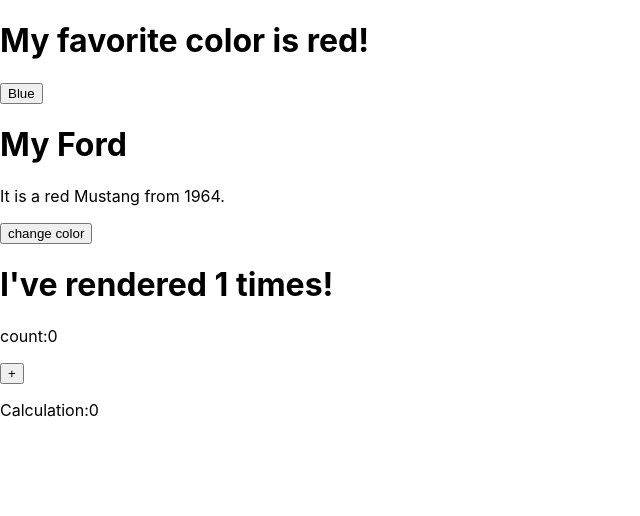
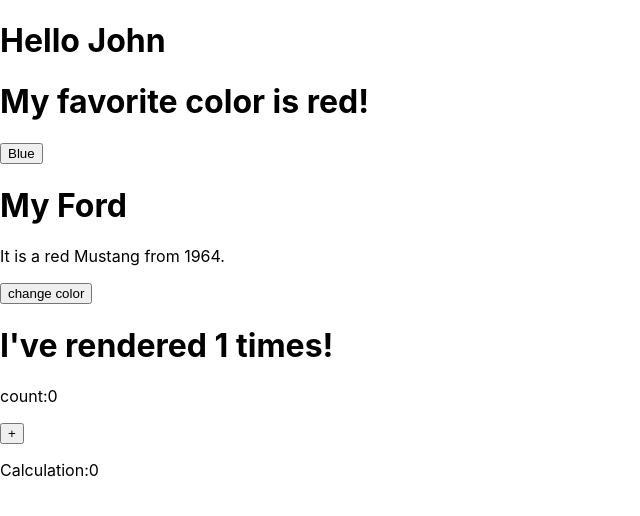
Before and after one commit to vinaysb1/react-hooks, a React (Create React App) app: page / in a window 1280 px wide. Shown: the top 516 px of the page, without its empty margins (0-640 px from the left). Built offline with nearby package versions, Linux system fonts and the light colour scheme.

Commit message:
usecontext hook example using Components 1,2,3,4

```diff
--- a/src/App.js
+++ b/src/App.js
@@ -3,10 +3,12 @@ import FavoriteColor from './FavoriteColor';
 import Car from './Car';
 import Timer from './Timer';
 import Counter from './Counter';
+import Component1 from './Component1';
 
 function App() {
   return (
     <div className="App">
+      <Component1 />
       <FavoriteColor />
       <Car />
       <Timer />
--- /dev/null
+++ b/src/Component1.js
@@ -0,0 +1,17 @@
+
+import React, { createContext } from 'react';
+import Component2 from './Component2'
+
+export const UserContext = createContext();
+
+const Component1 = () => {
+  return (
+    <div>
+<UserContext.Provider value={'John'}>
+      <Component2 />
+      </UserContext.Provider>
+    </div>
+  )
+}
+
+export default Component1
--- /dev/null
+++ b/src/Component2.js
@@ -0,0 +1,12 @@
+import React from 'react'
+import Component3 from './Component3'
+
+const Component2 = () => {
+  return (
+    <div>
+      <Component3 />
+    </div>
+  )
+}
+
+export default Component2
--- /dev/null
+++ b/src/Component3.js
@@ -0,0 +1,12 @@
+import React from 'react'
+import Component4 from './Component4'
+
+const Component3 = () => {
+  return (
+    <div>
+      <Component4 />
+    </div>
+  )
+}
+
+export default Component3
--- /dev/null
+++ b/src/Component4.js
@@ -0,0 +1,14 @@
+import React from 'react'
+import { UserContext } from './Component1'
+import { useContext } from 'react'
+
+const Component4 = () => {
+    const user = useContext(UserContext)
+  return (
+    <div>
+      <h1>Hello {user}</h1>
+    </div>
+  )
+}
+
+export default Component4
```
